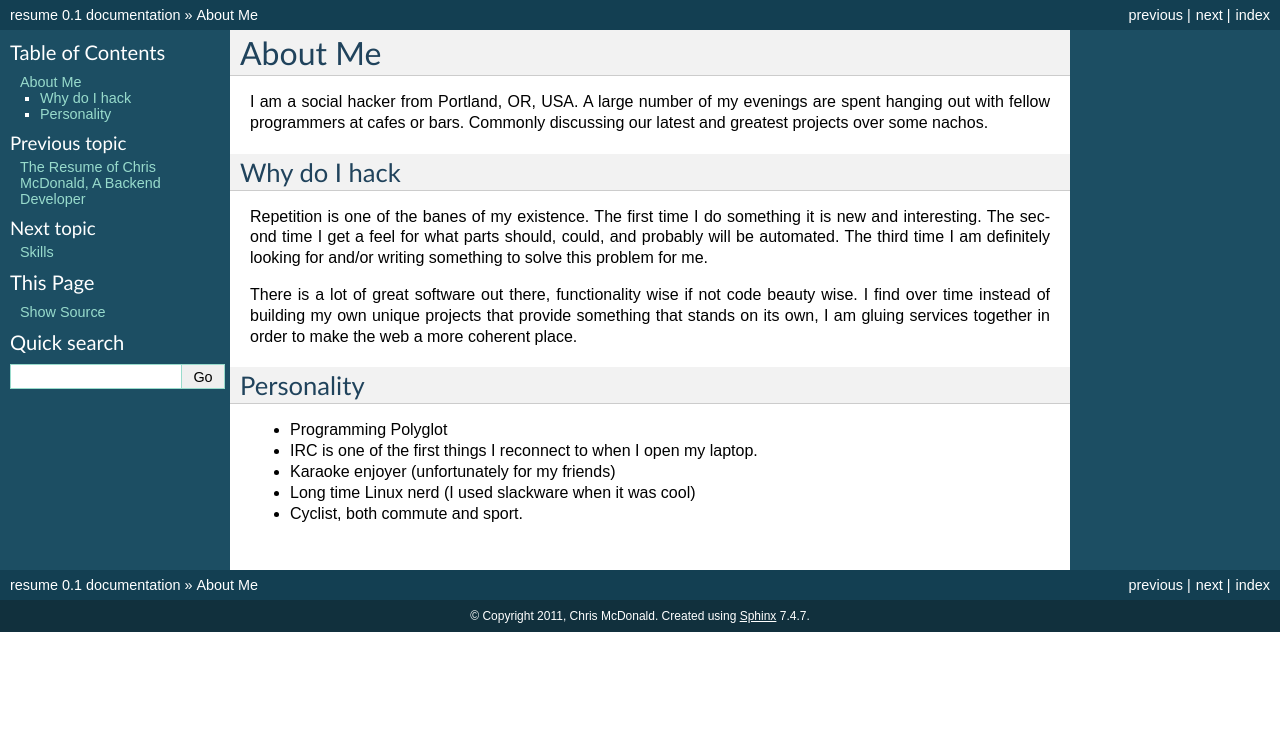
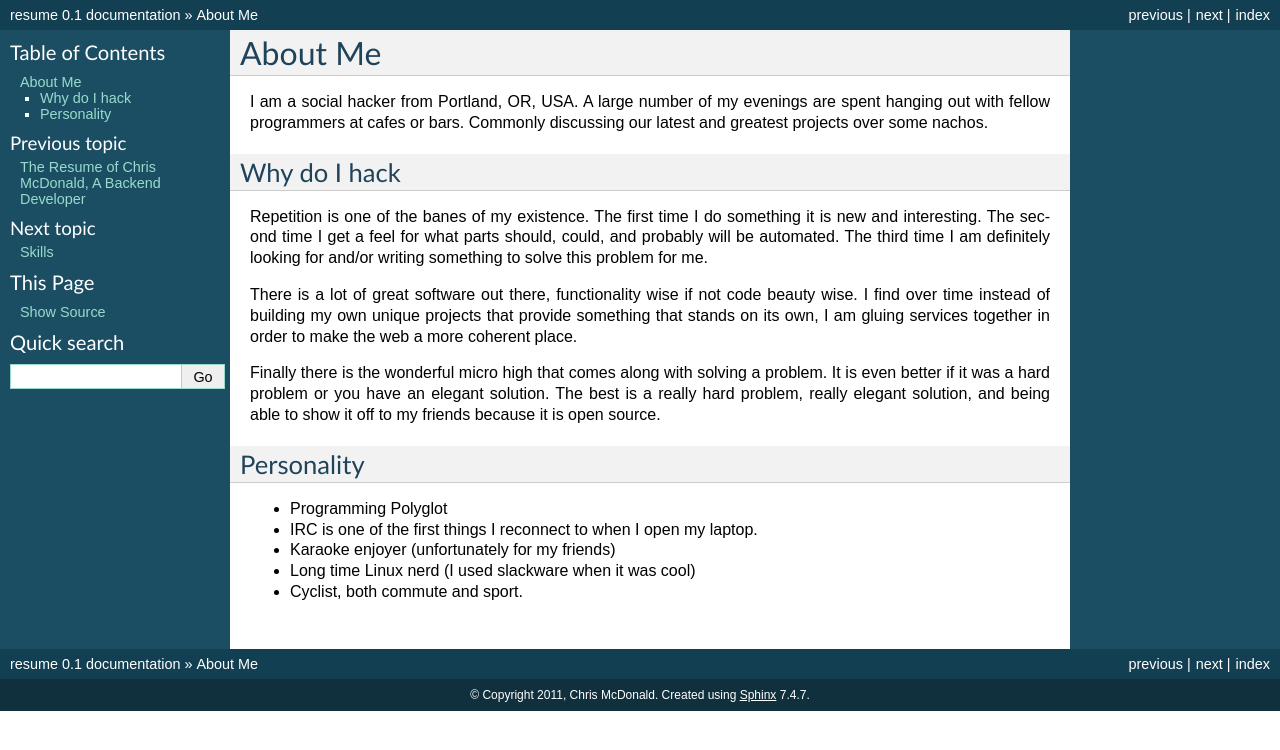
Before and after one commit to wraithan/resume, a Sphinx documentation site: the page built from docs/about.rst, in a window 1280 px wide. Shown: the top 750 px of the page. Built offline with Sphinx 7.4.7, drawn with Linux system fonts in a browser that asks for light colours.

Commit message:
because I got high, on coding

```diff
--- a/docs/about.rst
+++ b/docs/about.rst
@@ -22,6 +22,12 @@ code beauty wise. I find over time instead of building my own unique
 projects that provide something that stands on its own, I am gluing
 services together in order to make the web a more coherent place.
 
+Finally there is the wonderful micro high that comes along with
+solving a problem. It is even better if it was a hard problem or you
+have an elegant solution. The best is a really hard problem, really
+elegant solution, and being able to show it off to my friends because
+it is open source.
+
 ###########
 Personality
 ###########
```
